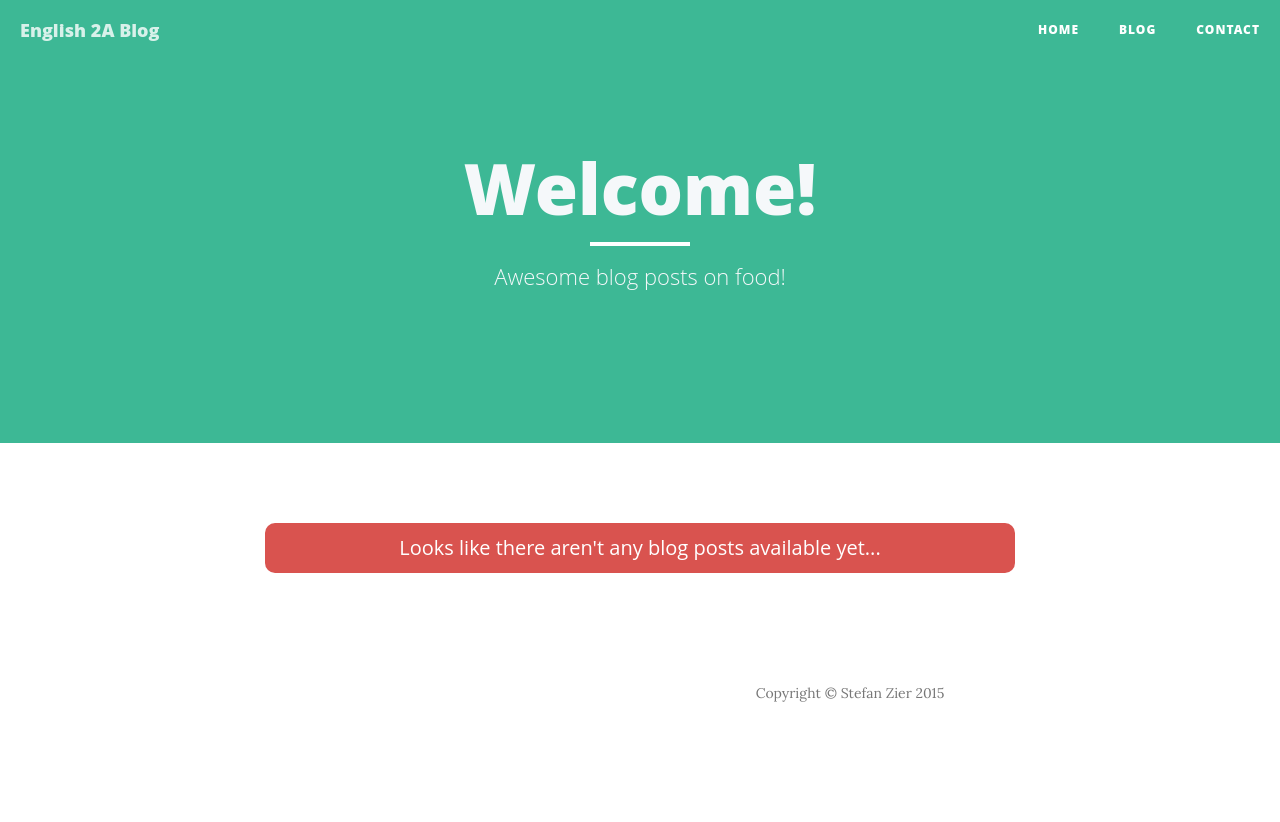
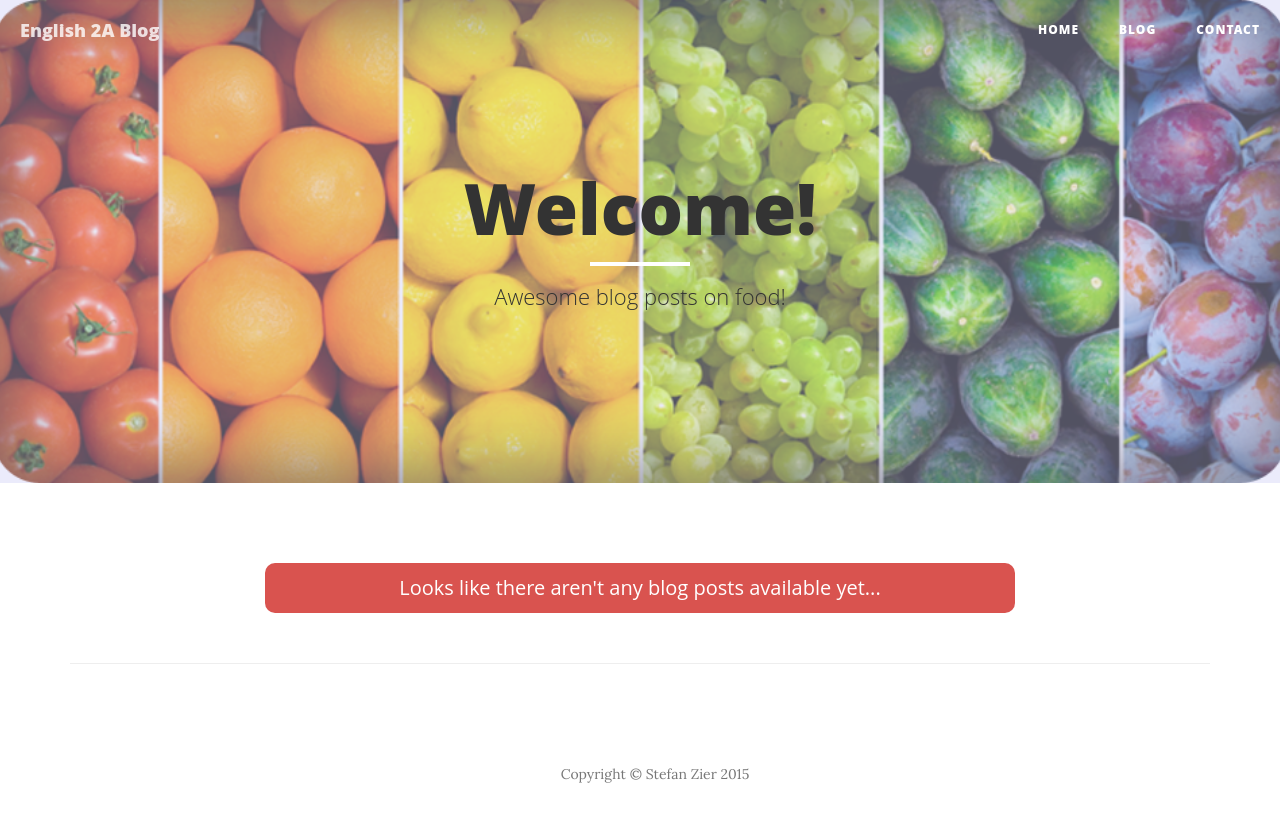
Before and after one commit to englishblog/englishblog.github.io, a Jekyll site: the page built from index.html, in a window 1280 px wide. Shown: the top 822 px of the page. Built offline with Jekyll 4.4.1, drawn with Linux system fonts in a browser that asks for light colours; nearby versions of some CDN libraries; some web fonts are replaced; Markdown is read by kramdown in place of the engine named in the settings; the list of posts is cut into pages by our own code.

Commit message:
Minor ui changes

```diff
--- a/_includes/header.html
+++ b/_includes/header.html
@@ -43,22 +43,24 @@
 
     <!-- Page Header -->
     <!-- Set your background image for this header on the line below. -->
-    <header class="intro-header" style="background-color: {{ page.coverColor }}">
+    <header class="intro-header" style="background-image: url(/img/{{page.coverImage}})">
+    <div class="site-heading-bg">
         <div class="container">
             <div class="row">
                 <div class="col-lg-8 col-lg-offset-2 col-md-10 col-md-offset-1">
-                    <div class="site-heading">
-                        <h1>{{page.title}}</h1>
-                        <hr class="small">
+                        <div class="site-heading">
+                            <h1 style="color: {{page.headerColor}}">{{page.title}}</h1>
+                            <hr class="small" style="color: {{page.headerColor}}">
 
-                        {% if page.author %}
-                            <h2 class="subheading">{{ page.description }}</h2>
-                            <!-- <span class="meta">Posted by <a href="#">{{ page.author }}</a> on {{ page.date | date_to_string }} </span> -->
-                        {% else %}
-                            <span class="subheading">{{ page.description }}</span>
-                        {% endif %}
+                            {% if page.author %}
+                                <h2 class="subheading" style="color: {{page.headerColor}}">{{ page.description }}</h2>
+                                <!-- <span class="meta">Posted by <a href="#">{{ page.author }}</a> on {{ page.date | date_to_string }} </span> -->
+                            {% else %}
+                                <span class="subheading" style="color: {{page.headerColor}}">{{ page.description }}</span>
+                            {% endif %}
 
 
+                        </div>
                     </div>
                 </div>
             </div>
--- a/blog/index.html
+++ b/blog/index.html
@@ -3,7 +3,8 @@ layout: default
 title: "Blog Posts"
 navigationName: "blog"
 description: "Read some awesome blog posts below!"
-coverColor: "#1B9999"
+coverImage: "blog-banner.jpg"
+headerColor: "#333"
 group: "navigation"
 order: 2
 ---
--- a/contact/index.html
+++ b/contact/index.html
@@ -3,7 +3,8 @@ layout: default
 title: "Contact Me"
 navigationName: "Contact"
 description: "Questions?"
-coverColor: "#EB5757"
+coverImage: "contact-banner.jpg"
+headerColor: "#333"
 group: "navigation"
 order: 4
 ---
--- a/css/clean-blog.css
+++ b/css/clean-blog.css
@@ -141,6 +141,14 @@ hr.small {
   -o-background-size: cover;
   margin-bottom: 50px;
 }
+
+.site-heading-bg {
+  background-color: rgba(205,205,245,0.4);
+  padding: 20px;
+
+
+}
+
 .intro-header .site-heading,
 .intro-header .post-heading,
 .intro-header .page-heading {
--- a/index.html
+++ b/index.html
@@ -3,7 +3,9 @@ layout: default
 title: "Welcome!"
 navigationName: "Homepage"
 description: "Awesome blog posts on food!"
-coverColor: "#3DB895"
+coverImage: "home-banner.png"
+headerColor: "#333"
+group: "navigation"
 order: 1
 ---
 
@@ -11,10 +13,10 @@ order: 1
     <div class="container">
         <div class="row">
             <div class="col-lg-8 col-lg-offset-2 col-md-10 col-md-offset-1">
-            <div class="danger">
+                <div class="danger">
                     <p class="bg-danger" id="categoryError">Looks like there aren't any blog posts available yet...</p>
-               </div>
-            <!-- <i><b><p>Recent Posts:</p></b></i>
+                </div>
+<!--             <i><b><p>Recent Posts:</p></b></i>
                 {% for post in paginator.posts %}
                         <div class="post-preview">
                         <a href="{{ post.url | prepend: site.url }}">
@@ -42,10 +44,10 @@ order: 1
                     <li class="next">
                         <a href="{{ paginator.next_page_path | prepend: site.url | replace: '//', '/' }}">Newer Posts &rarr;</a>
                     </li>
-                {% endif %}
-                </ul> -->
+                {% endif %} -->
+                </ul>
             </div>
-            {% endif %}
+            <!-- {% endif %} -->
         </div>
     </div>
 
```
Also changed, not shown: home/index.html (+9 -7 lines), img/blog-banner.jpg (added), img/contact-banner.jpg (added), img/home-banner.png (added), 9 other files.
